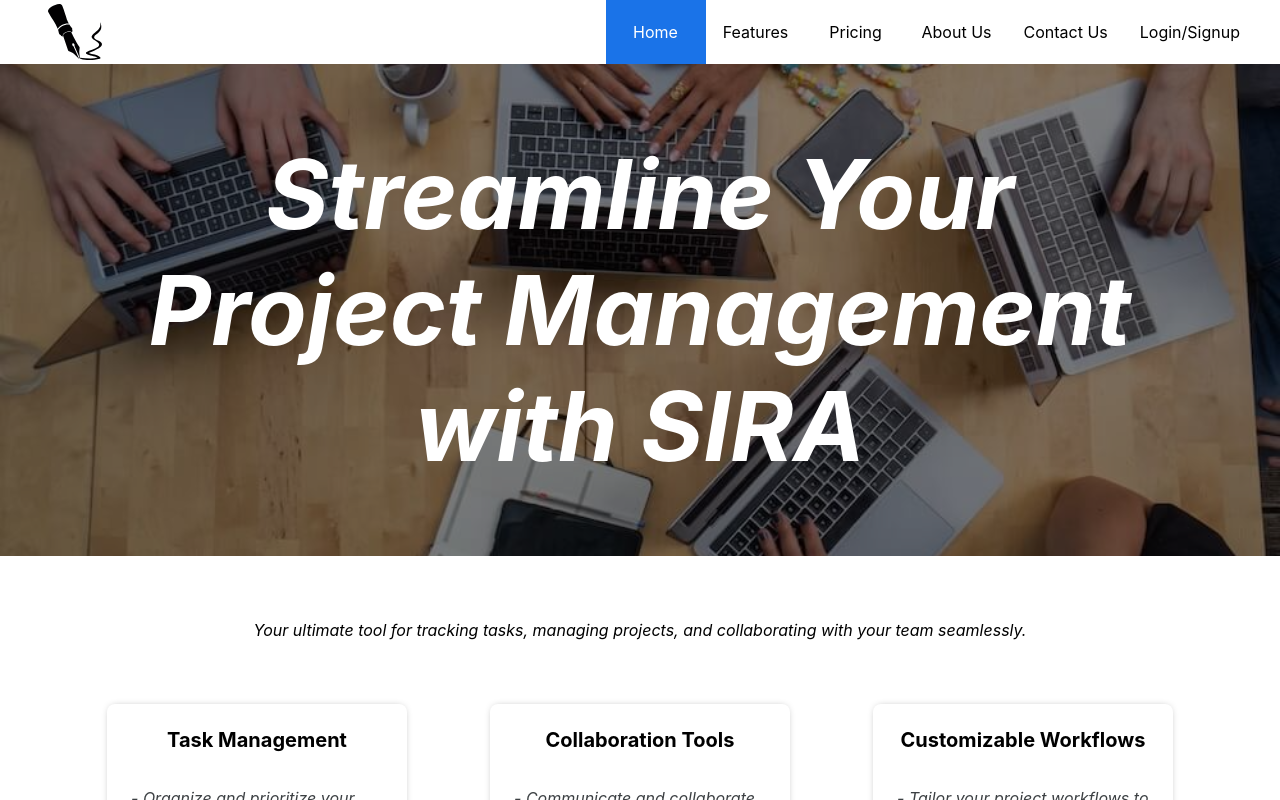
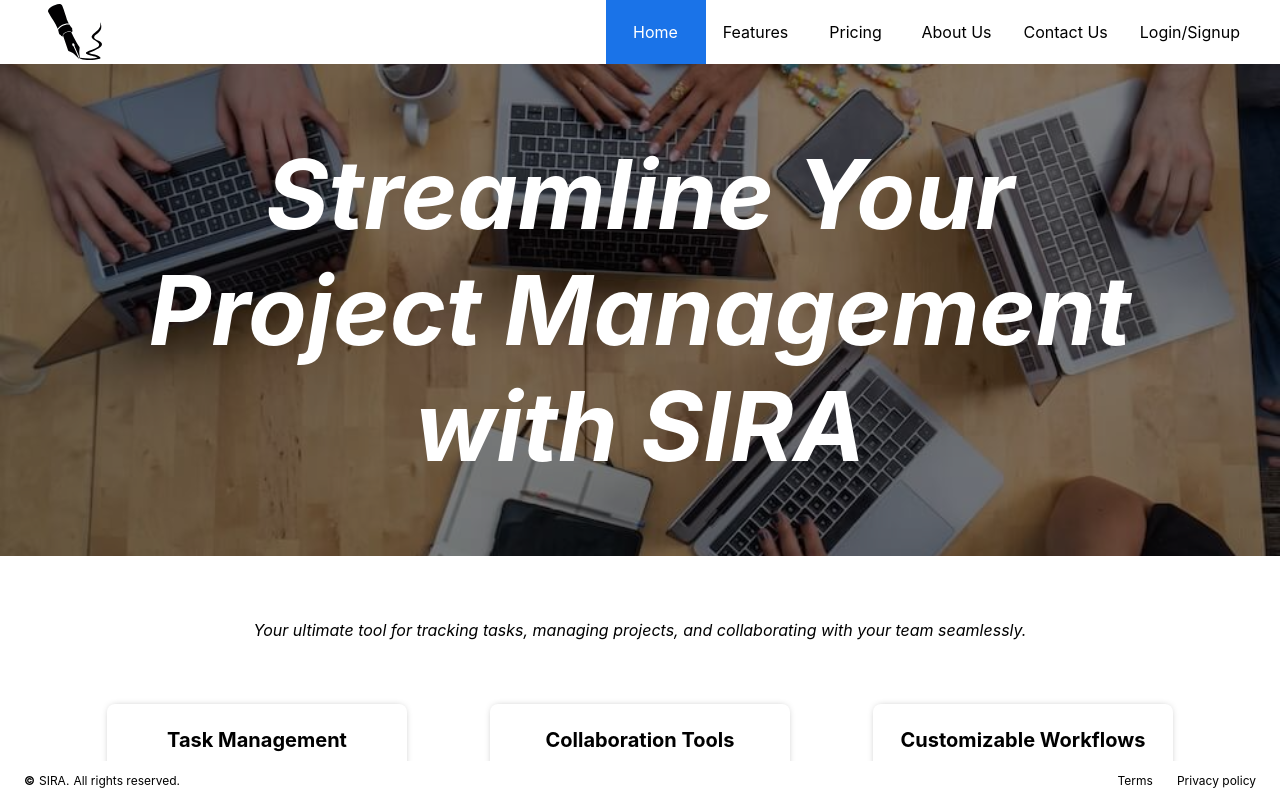
Before and after one commit to AVIRENI-CHANDAN/sira, a React (Create React App) app in the folder frontend/web/: page / in a window 1280 px wide. Built offline with nearby package versions, Linux system fonts and the light colour scheme.

Commit message:
Application footer added to the application.

```diff
--- a/frontend/web/src/App.js
+++ b/frontend/web/src/App.js
@@ -3,6 +3,7 @@ import { BrowserRouter, Route, Routes } from 'react-router-dom';
 import styles from './App.module.scss';
 import NavigationBar from './components/NavigationBar/NavigationBar';
 import LandingPage from './components/LandingPage/LandingPage';
+import ApplicationFooter from './components/ApplicationFooter/ApplicationFooter';
 
 class App extends React.Component {
   render() {
@@ -16,6 +17,7 @@ class App extends React.Component {
             <Routes>
               <Route path='/' element={<LandingPage />} />
             </Routes>
+            <ApplicationFooter />
           </div>
         </div>
       </BrowserRouter>
--- /dev/null
+++ b/frontend/web/src/components/ApplicationFooter/ApplicationFooter.js
@@ -0,0 +1,29 @@
+import React from 'react';
+import styles from './ApplicationFooter.module.scss';
+import { Link } from 'react-router-dom';
+
+class ApplicationFooter extends React.Component {
+  render() {
+    return (
+      <footer className={styles.ApplicationFooter}>
+        <div className={styles.FooterWrapper}>
+          <div className={styles.CopyrightWrapper}>
+            <div className={styles.CopyrightSymbol}>©</div>
+            <div className={styles.CompanyName}>SIRA</div>
+            <div className={styles.RightReservedLine}>All rights reserved</div>
+          </div>
+          <div className={styles.LinksWrapper}>
+            <Link to="/terms" className={styles.Link}>Terms</Link>
+            <Link to="/privacy-policy" className={styles.Link}>Privacy policy</Link>
+          </div>
+        </div>
+      </footer>
+    );
+  }
+}
+
+ApplicationFooter.propTypes = {};
+
+ApplicationFooter.defaultProps = {};
+
+export default ApplicationFooter;
--- /dev/null
+++ b/frontend/web/src/components/ApplicationFooter/ApplicationFooter.module.scss
@@ -0,0 +1,67 @@
+footer.ApplicationFooter {
+    position: relative;
+    height: 48px;
+    flex: 1 1 auto;
+    width: 100%;
+    padding: 12px 24px;
+    font-size: 12px;
+
+    div.FooterWrapper {
+        flex: 1 1 auto;
+        display: flex;
+        flex-flow: row nowrap;
+
+        div.FooterDivisionWrapper {
+            flex: 1 1 auto;
+            display: flex;
+            flex-flow: row nowrap;
+        }
+
+        div.CopyrightWrapper {
+            @extend .FooterDivisionWrapper;
+            gap: 4px;
+            justify-content: start;
+
+            div.CopyrightSymbol {
+                font-weight: bold
+            }
+
+            div.CompanyName {
+
+                &::after {
+                    padding: 0;
+                    margin: 0;
+                    content: '.';
+                }
+
+                &:hover {
+                    cursor: pointer
+                }
+            }
+
+            div.RightReservedLine {
+                &::after {
+                    padding: 0;
+                    margin: 0;
+                    content: '.';
+                }
+            }
+        }
+
+        div.LinksWrapper {
+            @extend .FooterDivisionWrapper;
+            justify-content: end;
+            gap: 24px;
+
+            a.Link {
+                text-decoration: none;
+                color: inherit;
+
+
+                &:hover {
+                    text-decoration: underline;
+                }
+            }
+        }
+    }
+}
```
Also changed, not shown: frontend/web/src/components/ApplicationFooter/ApplicationFooter.lazy.js (added, +11 -0 lines).
